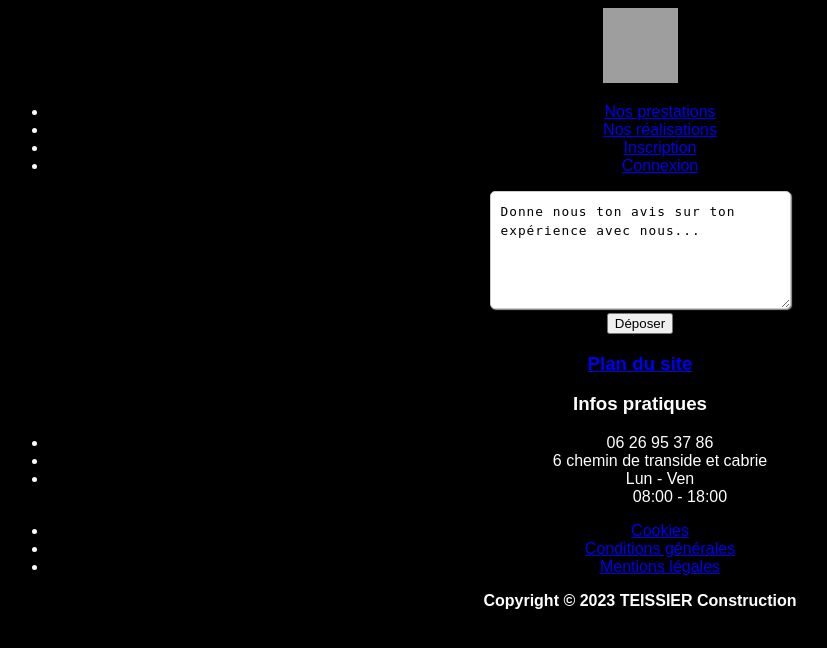
After one commit to Thomas28051984/teissier_construction, a PHP site: page /template/PageAvis.php in a window 1280 px wide. The commit adds this page. Shown: the top 648 px of the page, without its empty margins (0-827 px from the left). Run offline with PHP 8.4, Linux system fonts and the light colour scheme; grey boxes are pictures that could not be loaded.

Commit message:
Avancé des travaux du site

```diff
--- a/assets/style/style.css
+++ b/assets/style/style.css
@@ -1,6 +1,6 @@
 body {
-    margin: 0;
-    background: lightgray;
+    background-color: black;
+    /*margin: 0;*/
     text-align: center;
     font-family: sans-serif;
     color: #fefefe;
@@ -75,3 +75,32 @@ span {
         transform: rotateY(-360deg);
     }
 }
+
+textarea {
+    font-size: 0.8rem;
+    letter-spacing: 1px;
+}
+
+textarea {
+    padding: 10px;
+    max-width: 100%;
+    line-height: 1.5;
+    border-radius: 5px;
+    border: 1px solid #ccc;
+    box-shadow: 1px 1px 1px #999;
+}
+
+label {
+    display: block;
+    margin-bottom: 10px;
+}
+
+.image_maçon {
+    height: 25%;
+    width: 100%;
+}
+
+.logoentreprise{
+    height: 75px;
+    width: 75px;
+}
--- a/scr/Repository/ClientRepository.php
+++ b/scr/Repository/ClientRepository.php
@@ -11,7 +11,7 @@ class ClientRepository
     {
 //        phrase du dessous = appel la classe GestionSQL pour pouvoir utiliser les fonctions de celle ci
 //        ne pas oublier que pour utiliser $this il faut mep construct et déclarer attribut(s)
-        return $this->gestionSQL->insert("INSERT INTO user (`id`, `nom`, `prenom`, `mail`, `password`, `societe_id`)
-        VALUES (NULL, :nom, :prenom, :mail, :password, 1)", $data);
+        return $this->gestionSQL->insert("INSERT INTO user (`id`, `nom`, `prenom`, `mail`, `password`, `id_societe`, `id_avis_client`, `id_role`)
+        VALUES (NULL, :nom, :prenom, :mail, :password, 1, NULL, 1)", $data);
     }
 }
--- /dev/null
+++ b/template/PageAvis.php
@@ -0,0 +1,17 @@
+<?php
+require_once ('doctype.php');
+?>
+
+<section>
+    <form>
+        <label for="avis"></label>
+        <textarea id="avis" name="avis"
+                  rows="5" cols="33">Donne nous ton avis sur ton expérience avec nous...</textarea><br>
+        <button>Déposer</button>
+    </form>
+</section>
+
+
+
+<?php
+require_once ('footer.php');
--- a/template/banniere.php
+++ b/template/banniere.php
@@ -1,13 +1,13 @@
 <title>Mon agence immobilière</title>
-<img src="../assets/images/image.png" alt="Logo de l'agence" class="logo">
+<a href="Accueil.php"><img src="../assets/images/home.jpg" alt="Logo entreprise" class="logoentreprise"></a>
 
 <header role="banner" class="wrapper">
     <nav role="navigation">
         <ul>
-            <li>Nos prestations</li>
-            <li>Nos réalisations</li>
+            <li><a href="PagePrestation.php">Nos prestations</li>
+            <li><a href="PageRealisations.php">Nos réalisations</li>
             <li><a href="PageInscription.php">Inscription</a> </li>
-            <li>Connexion</li>
+            <li><a href="PageConnexion.php">Connexion</li>
         </ul>
     </nav>
 
--- a/template/doctype.php
+++ b/template/doctype.php
@@ -3,7 +3,7 @@
 <head>
     <meta charset="UTF-8">
     <title>Site TEISSIER Construction</title>
-    <link rel="stylesheet" href="assets/style/style.css">
+    <link rel="stylesheet" href="../assets/style/style.css">
 
 </head>
 <body>
--- a/template/footer.php
+++ b/template/footer.php
@@ -1,6 +1,19 @@
 <footer role="contentinfo" class="footer">
     <div class="footer-basic">
         <footer>
+            <section>
+                <div><a href="Pageplansite.php"><h3>Plan du site</h3></a></div>
+                <div><h3>Infos pratiques</h3>
+                    <ul>
+                        <li>06 26 95 37 86</li>
+                        <li>6 chemin de transide et cabrie</li>
+                        <div><li><dt date="0">Lun - Ven</dt>
+                                <dd><time>08:00</time> - <time>18:00</time></dd>
+                            </li>
+                        </div
+                    </ul>
+                </div>
+            </section>
             <ul>
                 <li><a href="PageCookies.php">Cookies</a></li>
                 <li><a href="PageConfidentialite.php">Conditions générales</a></li>
```
Also changed, not shown: scr/Controller/pageController.php (+23 -21 lines), template/Accueil.php (+1 -13 lines), template/PageClient.php (added, +15 -0 lines), template/PageInscription.php (+5 -2 lines), assets/images/iconehorloge.png (added), assets/images/logolocalisation.avif (added), assets/images/logotel.jpg (added).
